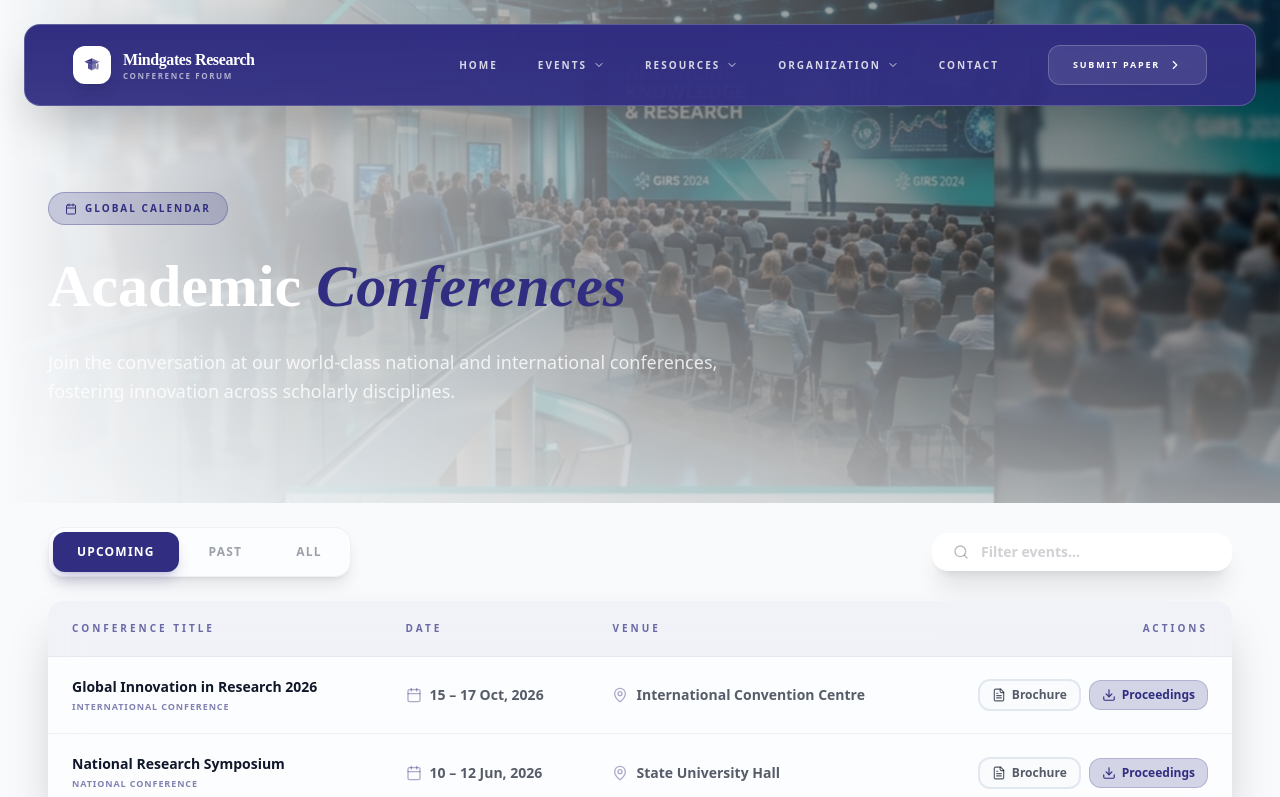
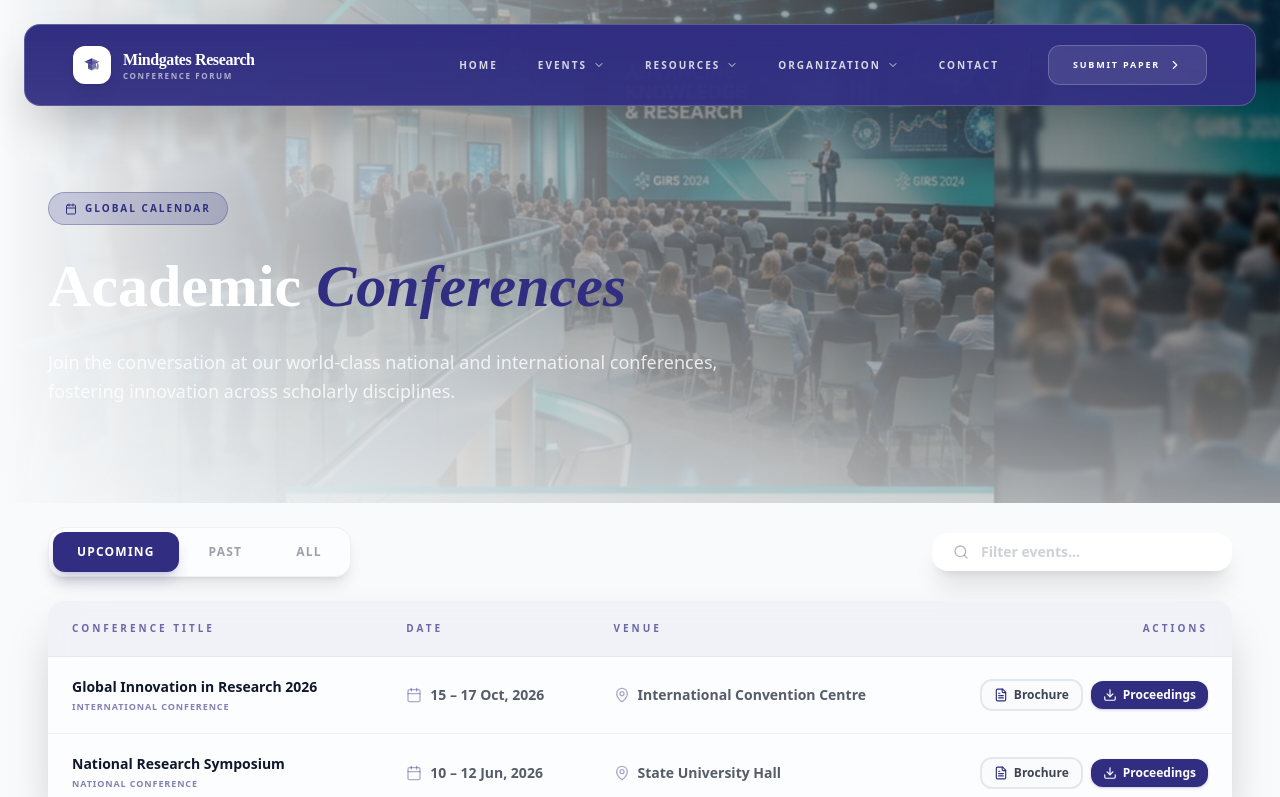
Before and after one commit to auqibyousuf/mindgates_conference, a Next.js app: page /conferences in a window 1280 px wide. Shown: the top 797 px of the page. Built offline with nearby package versions, Linux system fonts and the light colour scheme.

Commit message:
feat(conferences): independent brochure and proceedings action buttons with icon indicators

```diff
--- a/src/app/(site)/conferences/ConferencesClient.tsx
+++ b/src/app/(site)/conferences/ConferencesClient.tsx
@@ -87,42 +87,51 @@ export default function ConferencesClient({
         const hasBrochure = conf.brochureUrl && conf.brochureUrl !== "#"
         const hasProceedings = conf.proceedingsUrl && conf.proceedingsUrl !== "#"
 
-        if (!hasBrochure && !hasProceedings) {
-          return (
-            <span className='text-foreground/20 italic text-xs'>
-              {isPast ? "No Proceedings" : "Brochure Pending"}
-            </span>
-          )
-        }
-
         return (
           <div className="flex items-center justify-end gap-2 flex-wrap">
-            {hasBrochure && (
+            {hasBrochure ? (
               <Button
                 href={conf.brochureUrl}
                 target='_blank'
                 rel='noopener noreferrer'
                 variant='outline'
                 size='sm'
-                className='gap-1.5 text-xs py-1.5 px-3 border-slate-200 hover:border-primary/40 bg-slate-50/80 hover:bg-primary/5 text-foreground/70 hover:text-primary shadow-none'
+                className='gap-1.5 text-xs py-1.5 px-3 border-slate-200 hover:border-primary/40 bg-slate-50/80 hover:bg-primary/5 text-foreground/80 hover:text-primary shadow-none'
               >
-                <FileText className='size-3.5' />
-                Brochure
+                <FileText className='size-3.5 text-primary' />
+                <span>Brochure</span>
               </Button>
+            ) : (
+              <span
+                title="Brochure Pending"
+                className='inline-flex items-center gap-1 px-2.5 py-1.5 rounded-lg bg-slate-100/60 text-slate-400 text-xs font-medium border border-dashed border-slate-200'
+              >
+                <FileText className='size-3 text-slate-300' />
+                <span className='text-[11px]'>Brochure Pending</span>
+              </span>
             )}
-            {hasProceedings && (
+
+            {hasProceedings ? (
               <Button
                 href={conf.proceedingsUrl}
                 target='_blank'
                 rel='noopener noreferrer'
-                variant='primary-glass'
+                variant='primary'
                 size='sm'
-                className='gap-1.5 text-xs py-1.5 px-3'
+                className='gap-1.5 text-xs py-1.5 px-3 shadow-sm shadow-primary/20 bg-primary text-white hover:bg-primary/90'
               >
                 <Download className='size-3.5' />
-                Proceedings
+                <span>Proceedings</span>
               </Button>
-            )}
+            ) : isPast ? (
+              <span
+                title="No Proceedings Available"
+                className='inline-flex items-center gap-1 px-2.5 py-1.5 rounded-lg bg-slate-100/60 text-slate-400 text-xs font-medium border border-dashed border-slate-200'
+              >
+                <Download className='size-3 text-slate-300' />
+                <span className='text-[11px]'>No Proceedings</span>
+              </span>
+            ) : null}
           </div>
         )
       },
```
